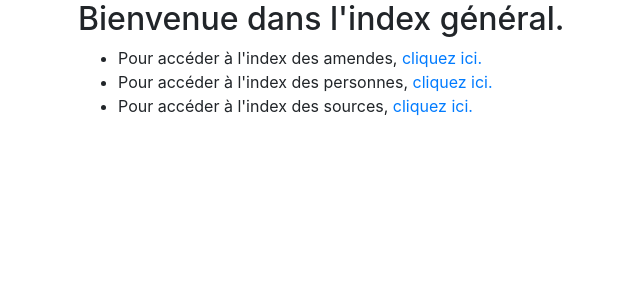
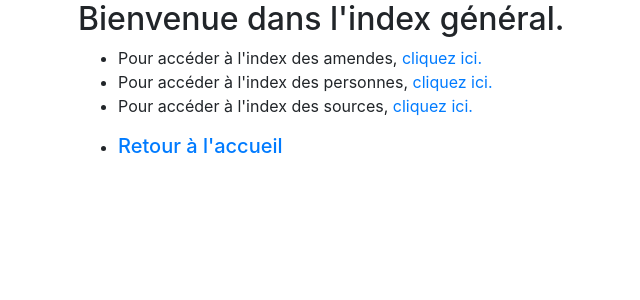
Before and after one commit to ValentinDeCraene/Projet_Criminalithe, a Flask app: page /Index/ in a window 1280 px wide. Shown: the part 56-356 px from the top of the page, without its empty margins (7-647 px from the left). Run offline with Flask 2, Linux system fonts and the light colour scheme; some libraries are stand-ins or nearby versions.

Commit message:
ajout retour accueil index

```diff
--- a/Criminalithe/app/templates/pages/Index.html
+++ b/Criminalithe/app/templates/pages/Index.html
@@ -6,5 +6,9 @@
     <li> Pour accéder à l'index des personnes,<a href="{{url_for('index_personnes')}}"> cliquez ici.</a></li>
     <li>Pour accéder à l'index des sources,<a href="{{url_for('index_sources')}}"> cliquez ici.</a></li>
 </ul>
-
+<p>
+    <ul>
+    <li> <h5><a href="{{url_for('accueil')}}">Retour à l'accueil</a></h5></li>
+</ul>
+</p>
 {% endblock %}
```
